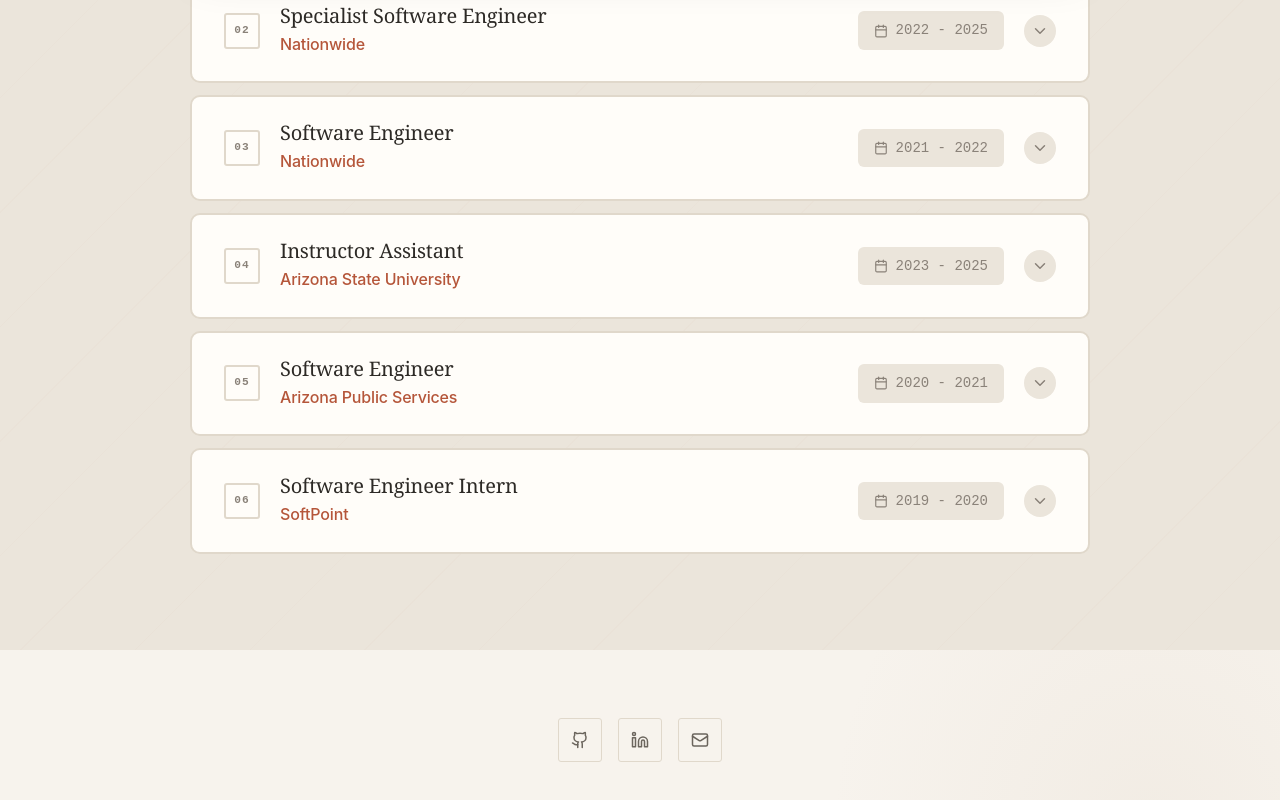
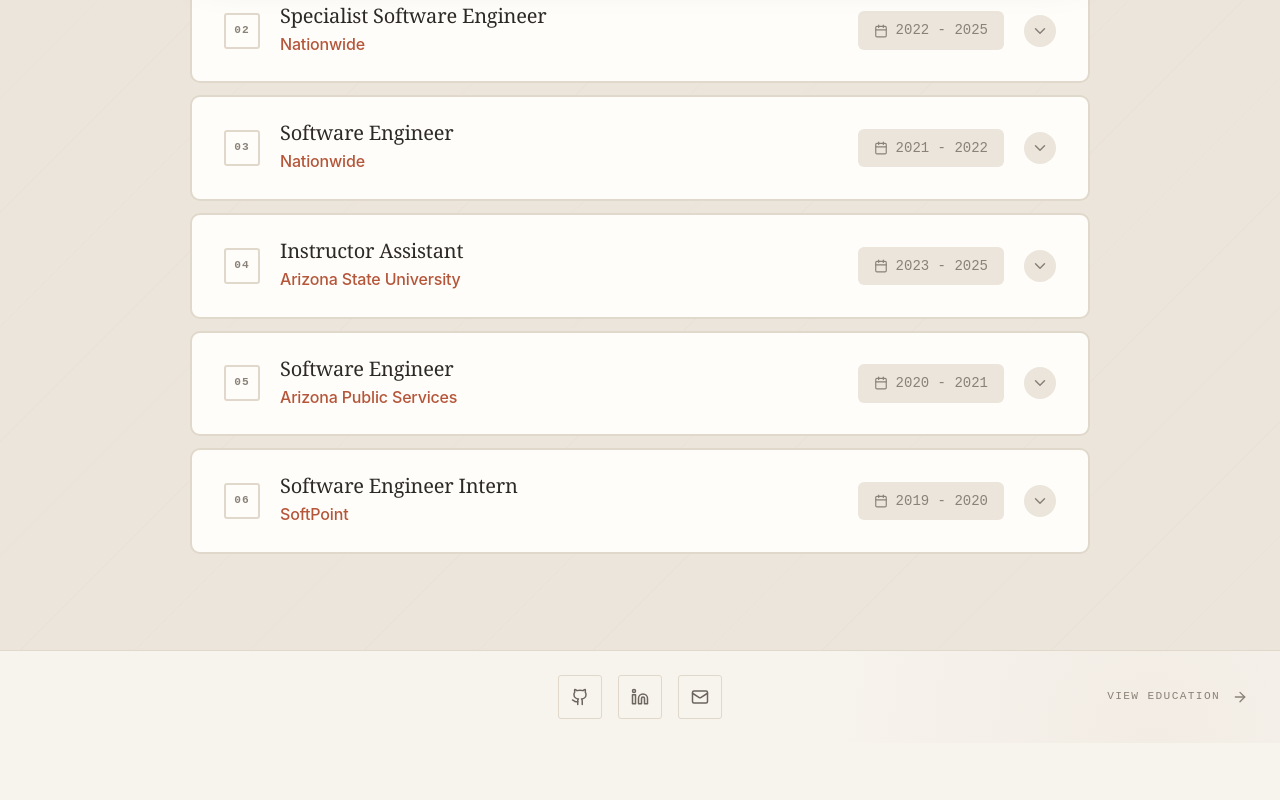
Before and after one commit to kylecenatie/kylecenatie.github.io, a React (Create React App) app: page /about in a window 1280 px wide. Shown: the part 1644-2444 px from the top of the page. After the commit the page ends 2387 px from the top, so only its background shows below. Built offline with nearby package versions, Linux system fonts and the light colour scheme; the HTML template or start-up script is replaced by a standard one.

Commit message:
adding links on the bottom of each page

```diff
--- a/src/Pages/About.jsx
+++ b/src/Pages/About.jsx
@@ -23,6 +23,7 @@ import SkillsGrid from '../components/SkillsGrid';
 
 import ExperienceSection from '../components/ExperienceSection';
 import profileImage from '../images/c_gorge.jpg';
+import PageFooter from '../components/PageFooter';
 
 /* ==========================================================================
    HERO SECTION STYLES
@@ -246,7 +247,7 @@ const About = () => {
       <ExperienceSection />
 
       {/* Social Links */}
-      <Section $tight>
+      {/* <Section $tight>
         <Container>
           <CTASection>
             <SocialLinksRow>
@@ -264,7 +265,8 @@ const About = () => {
             </SocialLinksRow>
           </CTASection>
         </Container>
-      </Section>
+      </Section> */}
+      <PageFooter nextLabel={"VIew Education"} nextTo={'/education'}/>
     </PageWrapper>
   );
 };
--- a/src/Pages/Education.jsx
+++ b/src/Pages/Education.jsx
@@ -4,7 +4,7 @@ import { GraduationCap, BookOpen, Trophy, Calendar, MapPin, CheckCircle, Brain,
 import {
   PageWrapper, Container, Section, Flex, Heading1, Heading2, BodyLarge, Label, Card, AccentLine, Tag, StatBox, GradientBackground, AnimateOnScroll, tokens,
 } from '../components/ReusableComponents';
-
+import PageFooter from '../components/PageFooter';
 const HeroSection = styled(Section)`
   padding-top: calc(72px + ${tokens.spacing[16]});
   text-align: center;
@@ -352,6 +352,8 @@ const Education = () => {
           </SkillsGrid>
         </Container>
       </Section>
+            <PageFooter nextLabel={"VIew Hobbies"} nextTo={'/hobbies'}/>
+
     </PageWrapper>
   );
 };
--- a/src/Pages/Hobbies.jsx
+++ b/src/Pages/Hobbies.jsx
@@ -4,7 +4,7 @@ import { Coffee, MapPin, BookOpen, Mountain, Bike, PawPrint, Flag, ChevronDown }
 import {
   PageWrapper, Container, Section, Flex, Heading1, Heading2, BodyLarge, Label, Card, AccentLine, Tag, StatBox, GradientBackground, AnimateOnScroll, tokens,
 } from '../components/ReusableComponents';
-
+import PageFooter from '../components/PageFooter';
 const HeroSection = styled(Section)`
   padding-top: calc(72px + ${tokens.spacing[16]});
   text-align: center;
@@ -223,6 +223,7 @@ const Hobbies = () => {
           </HobbiesGrid>
         </Container>
       </Section>
+                  <PageFooter nextLabel={"Back Home"} nextTo={'/'}/>
     </PageWrapper>
   );
 };
--- a/src/components/PageFooter.jsx
+++ b/src/components/PageFooter.jsx
@@ -1,70 +1,173 @@
-// src/components/PageFooter.jsx
+// import React from 'react';
+// import styled, { keyframes } from 'styled-components';
+// import { NavLink } from 'react-router';
+// import { Github, Linkedin, Mail, ArrowDown } from 'lucide-react';
+// import { Container, SocialLink, tokens } from './ReusableComponents';
+
+// const bounce = keyframes`
+//   0%, 100% { transform: translateY(0); }
+//   40%       { transform: translateY(6px); }
+//   60%       { transform: translateY(3px); }
+// `;
+
+// const FooterWrapper = styled.div`
+//   display: flex;
+//   justify-content: center;
+//   padding: ${tokens.spacing[6]} 0;
+//   border-top: 1px solid ${tokens.colors.paperBorder};
+// `;
+
+// const FooterInner = styled.div`
+//   display: flex;
+//   flex-direction: column;
+//   align-items: center;
+//   gap: ${tokens.spacing[6]};
+// `;
+
+// const NextPageLink = styled(NavLink)`
+//   display: flex;
+//   flex-direction: column;
+//   align-items: center;
+//   gap: ${tokens.spacing[3]};
+//   text-decoration: none !important;
+//   color: ${tokens.colors.textMuted} !important;
+//   transition: color ${tokens.transitions.base};
+
+//   span {
+//     font-family: ${tokens.fonts.mono};
+//     font-size: 0.7rem;
+//     text-transform: uppercase;
+//     letter-spacing: 0.12em;
+//     transition: color ${tokens.transitions.base};
+//   }
+
+//   svg {
+//     animation: ${bounce} 2s infinite;
+//     transition: color ${tokens.transitions.base};
+//   }
+
+//   &:hover span,
+//   &:hover svg {
+//     color: ${tokens.colors.rust} !important;
+//   }
+// `;
+
+// const Divider = styled.div`
+//   width: 1px;
+//   height: 40px;
+//   background: ${tokens.colors.paperBorder};
+// `;
+
+// const SocialLinksRow = styled.div`
+//   display: flex;
+//   justify-content: center;
+//   gap: ${tokens.spacing[4]};
+// `;
+
+// const socialLinks = [
+//   { icon: Github,   href: 'https://github.com/kylecenatie',           label: 'GitHub' },
+//   { icon: Linkedin, href: 'https://www.linkedin.com/in/kyle-sjoberg/', label: 'LinkedIn' },
+//   { icon: Mail,     href: 'mailto:sjobergky@gmail.com',                label: 'Email' },
+// ];
+
+// const PageFooter = ({ nextLabel, nextTo }) => (
+//   <FooterWrapper>
+//     <Container>
+//       <FooterInner>
+//         {nextTo && (
+//           <NextPageLink to={nextTo}>
+//             <span>{nextLabel || 'Continue'}</span>
+//             <ArrowDown size={16} />
+//           </NextPageLink>
+//         )}
+
+//         <SocialLinksRow>
+//           {socialLinks.map((s) => (
+//             <SocialLink
+//               key={s.label}
+//               href={s.href}
+//               target={s.href.startsWith('mailto') ? undefined : '_blank'}
+//               rel={s.href.startsWith('mailto') ? undefined : 'noopener noreferrer'}
+//               aria-label={s.label}
+//             >
+//               <s.icon size={18} />
+//             </SocialLink>
+//           ))}
+//         </SocialLinksRow>
+//       </FooterInner>
+//     </Container>
+//   </FooterWrapper>
+// );
+
+// export default PageFooter;
+
+
 import React from 'react';
-import styled from 'styled-components';
+import styled, { keyframes } from 'styled-components';
 import { NavLink } from 'react-router';
-import { Github, Linkedin, Mail, ArrowDown } from 'lucide-react';
-import {
-  Section,
-  Container,
-  SocialLink,
-  tokens,
-  slideUp,
-} from './ReusableComponents';
+import { Github, Linkedin, Mail, ArrowRight } from 'lucide-react';
+import { Container, SocialLink, tokens } from './ReusableComponents';
 
-/* ==========================================================================
-   STYLES
-   ========================================================================== */
-const FooterWrapper = styled(Section)`
+const bounce = keyframes`
+  0%, 100% { transform: translateX(0); }
+  50%       { transform: translateX(5px); }
+`;
+
+const FooterWrapper = styled.div`
   display: flex;
-  flex-direction: column;
-  align-items: center;
-  gap: ${tokens.spacing[4]};
-  padding-top: ${tokens.spacing[6]};
-  padding-bottom: ${tokens.spacing[6]};
+  justify-content: center;
+  padding: ${tokens.spacing[6]} 0;
+  border-top: 1px solid ${tokens.colors.paperBorder};
+  position: relative;
 `;
 
 const NextPageLink = styled(NavLink)`
+  position: absolute;
+  right: ${tokens.spacing[8]};
+  top: 50%;
+  transform: translateY(-50%);
   display: flex;
-  flex-direction: column;
   align-items: center;
   gap: ${tokens.spacing[3]};
-  color: ${tokens.colors.textMuted};
-  text-decoration: none;
-  cursor: none;
+  text-decoration: none !important;
+  color: ${tokens.colors.textMuted} !important;
+  transition: color ${tokens.transitions.base};
 
   span {
     font-family: ${tokens.fonts.mono};
     font-size: 0.7rem;
     text-transform: uppercase;
     letter-spacing: 0.12em;
-    transition: color ${tokens.transitions.fast};
+    transition: color ${tokens.transitions.base};
   }
 
   svg {
-    animation: bounce 2s infinite;
-    transition: color ${tokens.transitions.fast};
+    transition: color ${tokens.transitions.base};
   }
 
   &:hover span,
   &:hover svg {
-    color: ${tokens.colors.rust};
+    color: ${tokens.colors.rust} !important;
+
+    svg {
+      animation: ${bounce} 0.6s ease infinite;
+    }
   }
 
-  @keyframes bounce {
-    0%, 20%, 50%, 80%, 100% { transform: translateY(0); }
-    40% { transform: translateY(6px); }
-    60% { transform: translateY(3px); }
+  &:hover svg {
+    animation: ${bounce} 0.6s ease infinite;
   }
 
   @media (max-width: 768px) {
-    cursor: auto;
+    right: ${tokens.spacing[4]};
   }
 `;
 
-const Divider = styled.div`
-  width: 1px;
-  height: 40px;
-  background: ${tokens.colors.paperBorder};
+const FooterInner = styled.div`
+  display: flex;
+  flex-direction: column;
+  align-items: center;
+  gap: ${tokens.spacing[4]};
 `;
 
 const SocialLinksRow = styled.div`
@@ -73,87 +176,16 @@ const SocialLinksRow = styled.div`
   gap: ${tokens.spacing[4]};
 `;
 
-/* ==========================================================================
-   CURSOR
-   ========================================================================== */
-const CursorDot = styled.div`
-  position: fixed;
-  top: 0;
-  left: 0;
-  width: 8px;
-  height: 8px;
-  background: ${tokens.colors.rust};
-  border-radius: 50%;
-  pointer-events: none;
-  z-index: 9999;
-  transform: translate(-50%, -50%);
-  will-change: transform;
-`;
-
-const CursorRing = styled.div`
-  position: fixed;
-  top: 0;
-  left: 0;
-  width: 40px;
-  height: 40px;
-  border: 1.5px solid ${tokens.colors.rust};
-  border-radius: 50%;
-  pointer-events: none;
-  z-index: 9998;
-  transform: translate(-50%, -50%);
-  transition:
-    width 0.3s cubic-bezier(0.16, 1, 0.3, 1),
-    height 0.3s cubic-bezier(0.16, 1, 0.3, 1),
-    opacity 0.2s ease;
-  will-change: transform;
-`;
-
-/* ==========================================================================
-   COMPONENT
-   ========================================================================== */
 const socialLinks = [
-  { icon: Github,   href: 'https://github.com/kylecenatie',          label: 'GitHub' },
-  { icon: Linkedin, href: 'https://www.linkedin.com/in/kyle-sjoberg/', label: 'LinkedIn' },
-  { icon: Mail,     href: 'mailto:sjobergky@gmail.com',               label: 'Email' },
+  { icon: Github,   href: 'https://github.com/kylecenatie',            label: 'GitHub' },
+  { icon: Linkedin, href: 'https://www.linkedin.com/in/kyle-sjoberg/',  label: 'LinkedIn' },
+  { icon: Mail,     href: 'mailto:sjobergky@gmail.com',                 label: 'Email' },
 ];
 
-const PageFooter = ({ nextLabel, nextTo }) => {
-  const dotRef  = React.useRef(null);
-  const ringRef = React.useRef(null);
-  const [cursorVisible, setCursorVisible] = React.useState(false);
-
-  const handleMouseMove = (e) => {
-    dotRef.current.style.left  = `${e.clientX}px`;
-    dotRef.current.style.top   = `${e.clientY}px`;
-    ringRef.current.style.left = `${e.clientX}px`;
-    ringRef.current.style.top  = `${e.clientY}px`;
-  };
-
-  return (
-    <>
-      <CursorDot  ref={dotRef}  style={{ opacity: cursorVisible ? 1 : 0 }} />
-      <CursorRing ref={ringRef} style={{ opacity: cursorVisible ? 1 : 0 }} />
-
-      <FooterWrapper $tight>
+const PageFooter = ({ nextLabel, nextTo }) => (
+  <FooterWrapper>
     <Container>
-          <div style={{ display: 'flex', flexDirection: 'column', alignItems: 'center', gap: tokens.spacing[8] }}>
-
-            {/* Next page prompt */}
-            {nextTo && (
-              <NextPageLink
-                to={nextTo}
-                onMouseEnter={() => setCursorVisible(true)}
-                onMouseLeave={() => setCursorVisible(false)}
-                onMouseMove={handleMouseMove}
-              >
-                <span>{nextLabel || 'Continue'}</span>
-                <ArrowDown size={16} />
-              </NextPageLink>
-            )}
-
-            <Divider />
-
-            {/* Social icons */}
+      <FooterInner>
         <SocialLinksRow>
           {socialLinks.map((s) => (
             <SocialLink
@@ -167,12 +199,16 @@ const PageFooter = ({ nextLabel, nextTo }) => {
             </SocialLink>
           ))}
         </SocialLinksRow>
+      </FooterInner>
+    </Container>
 
-          </div>
-        </Container>
+    {nextTo && (
+      <NextPageLink to={nextTo}>
+        <span>{nextLabel || 'Continue'}</span>
+        <ArrowRight size={16} />
+      </NextPageLink>
+    )}
   </FooterWrapper>
-    </>
 );
-};
 
 export default PageFooter;
```
Also changed, not shown: src/Pages/Home.jsx (+21 -35 lines). Lines whose indentation alone changed are shown as unchanged.
